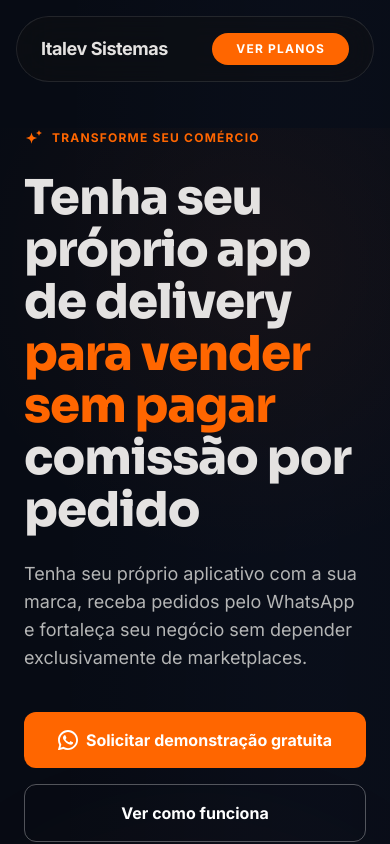
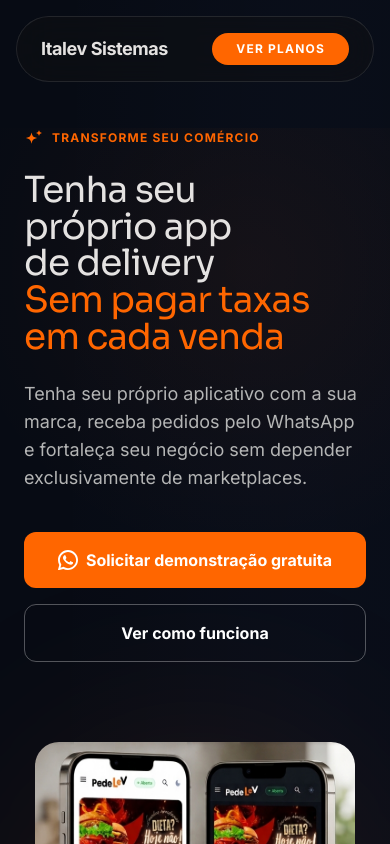
Before and after one commit to alle77fm/paginaitalev, a Next.js app: page / in a window 390 px wide. Shown: the top 844 px of the page. Built offline with nearby package versions, Linux system fonts and the light colour scheme.

Commit message:
fix: compact hero H1 on mobile with tighter layout and orange accent

```diff
--- a/app/page.tsx
+++ b/app/page.tsx
@@ -129,12 +129,22 @@
                   Transforme seu comércio
                 </span>
               </div>
-              <h1 className="text-display-lg-mobile md:text-display-lg mb-6 text-on-surface text-balance">
-                Tenha seu próprio app de delivery
-                <br />
-                <span className="text-primary-container">para vender sem pagar</span>
-                <br />
-                comissão por pedido
+              <h1 className="md:text-display-lg mb-6 text-on-surface">
+                {/* Mobile: layout compacto */}
+                <span className="block md:hidden text-[2.25rem] leading-[1.02] tracking-tight">
+                  Tenha seu<br />
+                  próprio app<br />
+                  de delivery<br />
+                  <span className="text-primary-container">Sem pagar taxas<br />em cada venda</span>
+                </span>
+                {/* Desktop: layout original */}
+                <span className="hidden md:inline text-balance">
+                  Tenha seu próprio app de delivery
+                  <br />
+                  <span className="text-primary-container">para vender sem pagar</span>
+                  <br />
+                  comissão por pedido
+                </span>
               </h1>
               <p className="text-body-lg text-on-secondary-container mb-10 max-w-lg">
                 Tenha seu próprio aplicativo com a sua marca, receba pedidos pelo
```
